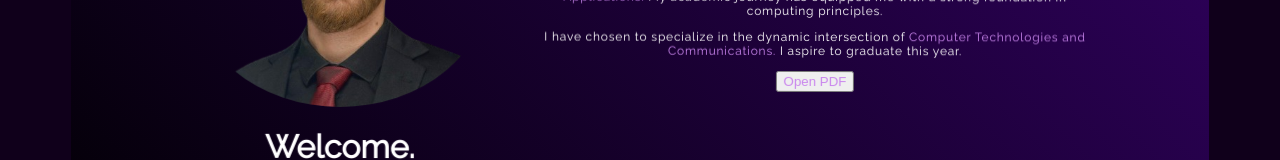
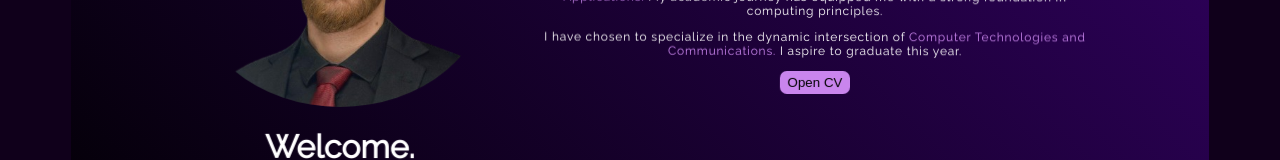
Before and after one commit to Sajmon410/portfolio, a React (Create React App) app in the folder portfolio/: page /aboutme in a window 1280 px wide. Shown: the part 392-552 px from the top of the page. Built offline with nearby package versions, Linux system fonts and the light colour scheme.

Commit message:
CV Button finished

```diff
--- a/portfolio/src/components/aboutme.jsx
+++ b/portfolio/src/components/aboutme.jsx
@@ -74,7 +74,7 @@ const AboutMe = () => {
         >
           <div className="animate__animated animate__bounceIn animate__delay-3s">
           <button className="pdfbutton" onClick={openPdf}>
-            Open PDF
+            Open CV
         </button>
         </div>
         </motion.div>
--- a/portfolio/src/styles/aboutme.css
+++ b/portfolio/src/styles/aboutme.css
@@ -24,7 +24,15 @@ hr {
   margin-top: 20px;
 }
 .pdfbutton{
-  color:#c985ed;
+  color: black;
+  background-color: #c985ed;
+  border-style: none;
+  border-radius: 7px;
+  width: 70px;
+  height: 23px;
+}
+button:hover {
+  color: white;
 }
 @media screen and (max-width: 1200px) {
   .about-me-text {
@@ -37,6 +45,7 @@ hr {
   }
   .title {
     font-size: 25px;
+    margin-top: 0px;
   }
 }
 @media screen and (max-width: 750px) {
```
